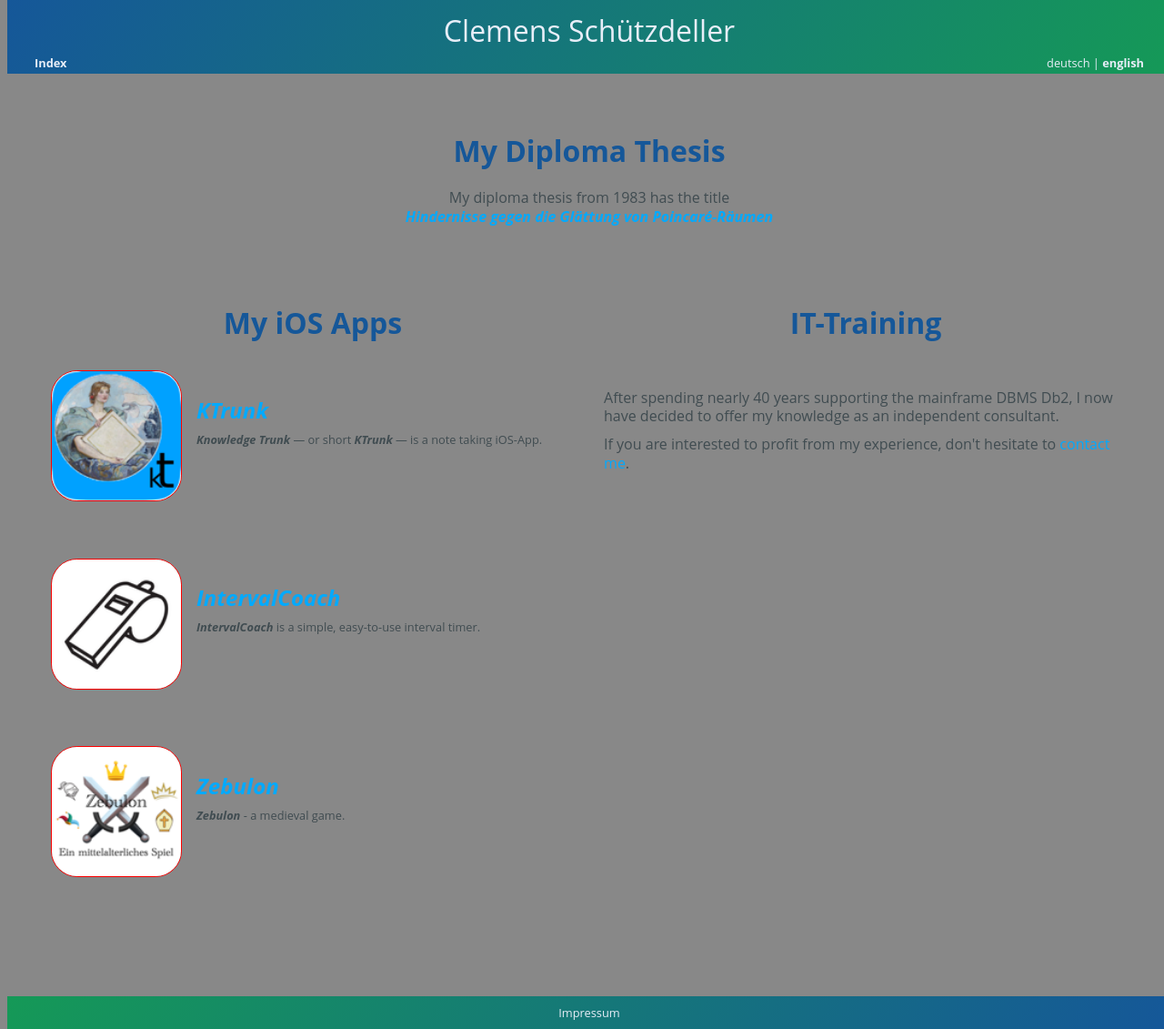
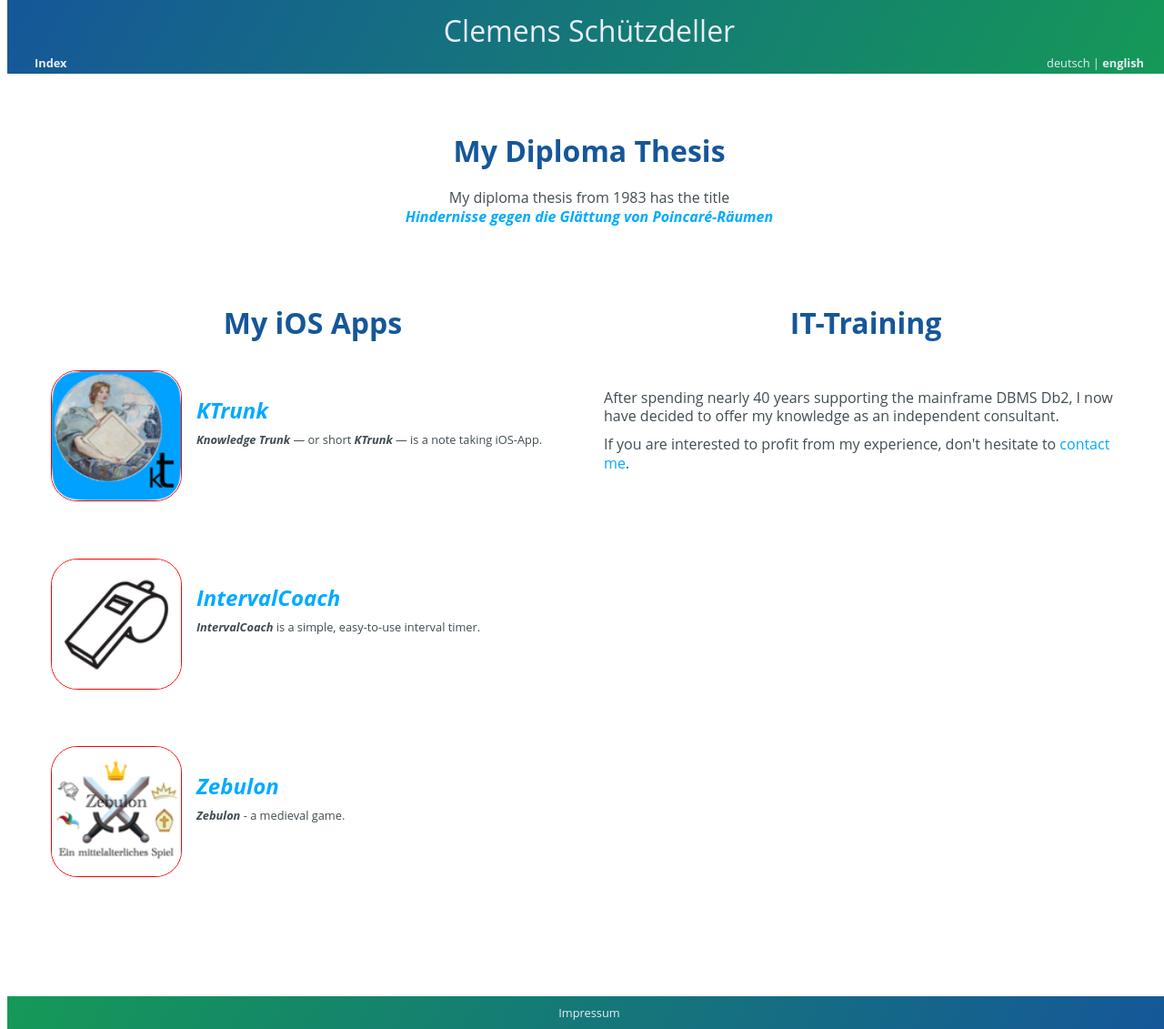
Before and after one commit to cs-LA/home, a Jekyll site: the page built from README.md, in a window 1280 px wide. Shown: the whole page at 91% size. Built offline with Jekyll 4.4.1, drawn with Linux system fonts in a browser that asks for light colours; our own code applies the rules of GitHub Pages for plain Markdown files.

Commit message:
Update default.html

```diff
--- a/_layouts/default.html
+++ b/_layouts/default.html
@@ -14,11 +14,6 @@
     <style>
       :root {
         /* color-scheme: light dark; */
-      }
-      html {
-    	margin:    0 auto;
-    	min-width: 300px;
-	              overflow-x: auto;
       }
 
       * {
@@ -61,8 +56,8 @@
         line-height: 1.3;
         color: #404c51;
         padding: 0;
-	      background-color: #888;
       }
+
       .headerBanner {
         position: fixed;
         top: 0%;
@@ -93,6 +88,7 @@
         padding-top: .5em;
         padding-right: 30px;
       }
+
       #scroll {
         position: fixed;
         width: 100%;
@@ -101,6 +97,7 @@
       .content {
         padding: 1em 2em;
       }
+
       .footerBanner {
         position: fixed;
         bottom:0%;
@@ -116,6 +113,7 @@
         color: #e8eef8;
         text-align: center;
       }
+
       a {
         color: #00aaff;
         text-decoration: none;
```
